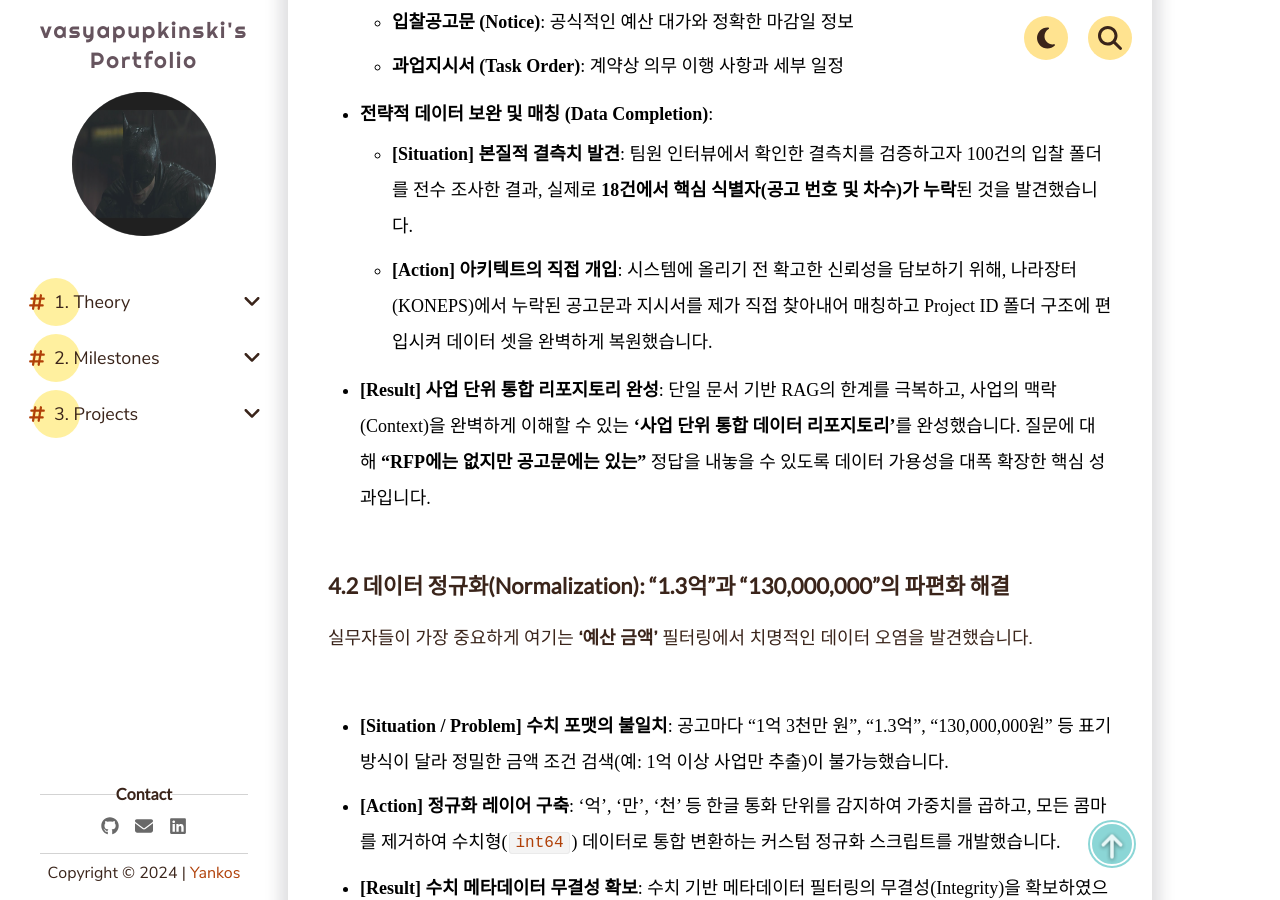
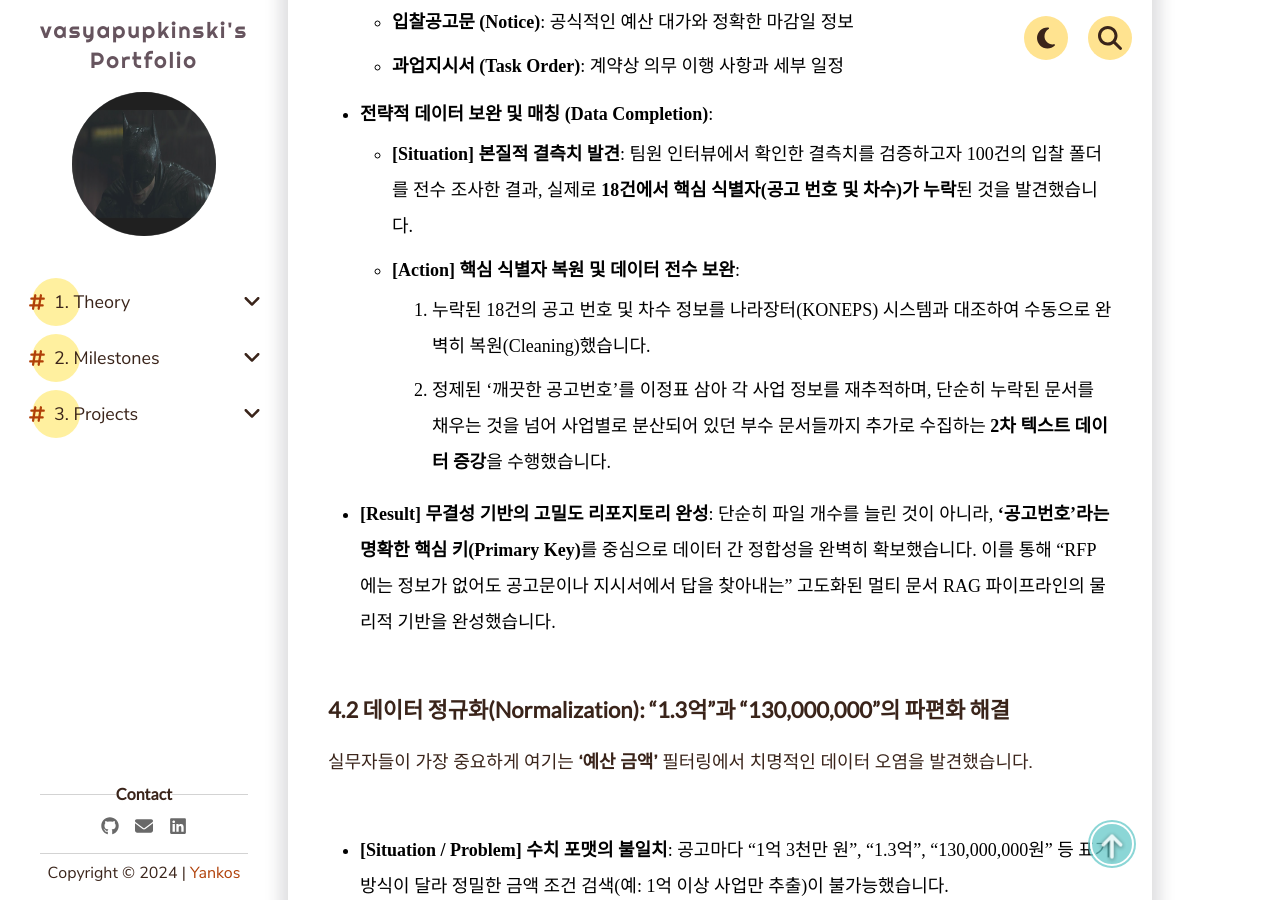
Before and after one commit to vasyapupkinski/vasyapupkinski.github.io, a Jekyll site: the page built from _pages/3. Projects/Team Projects/bid-analysis-rag.md, in a window 1280 px wide and 900 px high, scrolled down 8693 px. Built offline with Jekyll 4.4.1, drawn with Linux system fonts in a browser that asks for light colours; comment, search, counter and statistics services are not loaded; some of the changed text lies outside the part shown.

Commit message:
docs: update data auditing results for bid analysis rag

```diff
--- a/_pages/3. Projects/Team Projects/bid-analysis-rag.md
+++ b/_pages/3. Projects/Team Projects/bid-analysis-rag.md
@@ -88,8 +88,10 @@ order: 2
     *   **과업지시서 (Task Order)**: 계약상 의무 이행 사항과 세부 일정
 *   **전략적 데이터 보완 및 매칭 (Data Completion)**:
     *   **[Situation] 본질적 결측치 발견**: 팀원 인터뷰에서 확인한 결측치를 검증하고자 100건의 입찰 폴더를 전수 조사한 결과, 실제로 **18건에서 핵심 식별자(공고 번호 및 차수)가 누락**된 것을 발견했습니다.
-    *   **[Action] 아키텍트의 직접 개입**: 시스템에 올리기 전 확고한 신뢰성을 담보하기 위해, 나라장터(KONEPS)에서 누락된 공고문과 지시서를 제가 직접 찾아내어 매칭하고 Project ID 폴더 구조에 편입시켜 데이터 셋을 완벽하게 복원했습니다.
-*   **[Result] 사업 단위 통합 리포지토리 완성**: 단일 문서 기반 RAG의 한계를 극복하고, 사업의 맥락(Context)을 완벽하게 이해할 수 있는 **'사업 단위 통합 데이터 리포지토리'**를 완성했습니다. 질문에 대해 **"RFP에는 없지만 공고문에는 있는"** 정답을 내놓을 수 있도록 데이터 가용성을 대폭 확장한 핵심 성과입니다.
+    *   **[Action] 핵심 식별자 복원 및 데이터 전수 보완**:
+        1. 누락된 18건의 공고 번호 및 차수 정보를 나라장터(KONEPS) 시스템과 대조하여 수동으로 완벽히 복원(Cleaning)했습니다.
+        2. 정제된 '깨끗한 공고번호'를 이정표 삼아 각 사업 정보를 재추적하며, 단순히 누락된 문서를 채우는 것을 넘어 사업별로 분산되어 있던 부수 문서들까지 추가로 수집하는 **2차 텍스트 데이터 증강**을 수행했습니다.
+*   **[Result] 무결성 기반의 고밀도 리포지토리 완성**: 단순히 파일 개수를 늘린 것이 아니라, **'공고번호'라는 명확한 핵심 키(Primary Key)**를 중심으로 데이터 간 정합성을 완벽히 확보했습니다. 이를 통해 "RFP에는 정보가 없어도 공고문이나 지시서에서 답을 찾아내는" 고도화된 멀티 문서 RAG 파이프라인의 물리적 기반을 완성했습니다.
 
 ### 4.2 데이터 정규화(Normalization): "1.3억"과 "130,000,000"의 파편화 해결
 
```
Also changed, not shown: other parts of _pages/3. Projects/Team Projects/bid-analysis-rag.md (+3 -3 lines), index.md (+1 -1 lines).
